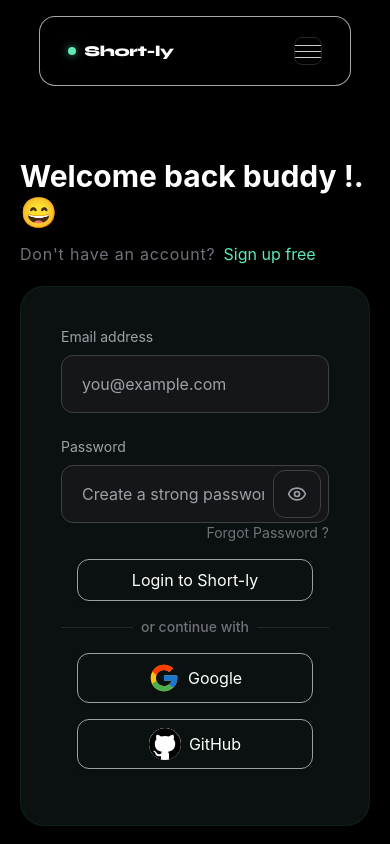
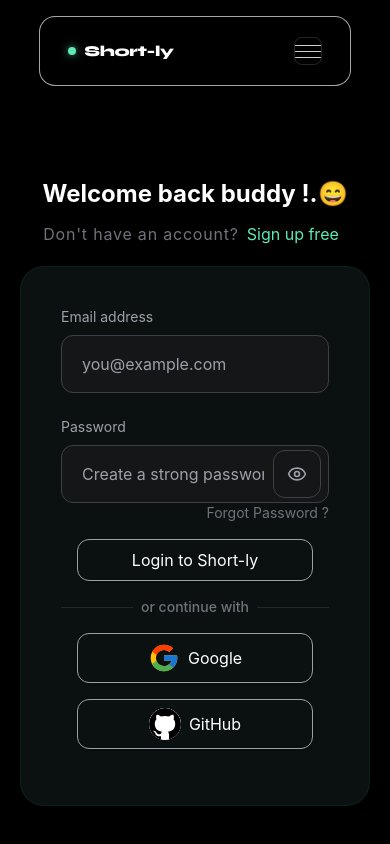
Before and after one commit to WorkingPiyush/Short-ly, a React (Vite) app in the folder FRONTEND/: page /login in a window 390 px wide. Shown: the top 844 px of the page. Built offline with nearby package versions, Linux system fonts and the light colour scheme; a web font is replaced by a local one.

Commit message:
feat: improve login and signup UI with animations

```diff
--- a/FRONTEND/src/Pages/Auth/Login.jsx
+++ b/FRONTEND/src/Pages/Auth/Login.jsx
@@ -1,6 +1,7 @@
 import React, { useState } from 'react'
 import { Eye, EyeOff } from "lucide-react";
 import { Link } from 'react-router-dom';
+import FadeUp from '../../animation/framer-motion';
 const googleIcon = "/icons8-google.svg";
 const githubIcon = "/github-142-svgrepo-com.svg";
 
@@ -8,12 +9,14 @@
     const [showPassword, setShowPassword] = useState(false);
     return (
         <div className="min-h-screen bg-black flex flex-col items-center justify-center pt-20">
-
-            <div className='w-full max-w-xl flex flex-col gap-3 py-5 md:py-10'>
-                <h1 className='font-bold text-3xl md:text-4xl'>Welcome back buddy !.😄</h1>
+            <FadeUp>
+                <div className='w-full flex flex-col items-center gap-3 py-5 md:py-10'>
+                    <h1 className='font-bold text-2xl md:text-4xl'>Welcome back buddy !.😄</h1>
                     <div><span className='text-zinc-500 tracking-wider'>Don&apos;t have an account?</span><Link className='p-2 text-emerald-300' to="/signup">Sign up free</Link></div>
                 </div>
+            </FadeUp>
 
+            <FadeUp>
                 <div className="w-full max-w-xl rounded-3xl border border-emerald-500/10 bg-[#0b1110] p-10 shadow-xl">
                     <form className="space-y-6">
 
@@ -83,6 +86,8 @@
                         <button className='py-2 px-20 border border-zinc-400 flex gap-2 justify-center items-center shadow rounded-xl cursor-pointer hover:scale-102 transition-all'><img className='h-8 w-8 bg-white rounded-full' src={githubIcon} alt="github" />GitHub</button>
                     </div>
                 </div>
+            </FadeUp>
+
         </div>
     )
 }
--- a/FRONTEND/src/Pages/Auth/Signup.jsx
+++ b/FRONTEND/src/Pages/Auth/Signup.jsx
@@ -3,6 +3,7 @@
 import { Eye, EyeOff } from "lucide-react";
 import { Link } from 'react-router-dom';
 import PasswordStrength from '../../components/PasswordStrength';
+import FadeUp from '../../animation/framer-motion';
 const googleIcon = "/icons8-google.svg";
 const githubIcon = "/github-142-svgrepo-com.svg";
 
@@ -15,12 +16,14 @@
     }
     return (
         <div className="min-h-screen bg-black flex flex-col items-center justify-center pt-20">
-
-            <div className='w-full max-w-xl flex flex-col gap-3 py-5 md:py-10'>
+            <FadeUp>
+                <div className='w-full max-w-xl flex flex-col items-center gap-3 py-5 md:py-10'>
                     <h1 className='font-bold text-3xl md:text-4xl'>Create your account</h1>
                     <div><span className='text-zinc-500 tracking-wider'>Already have one?</span><Link className='p-2 text-emerald-300' to="/login">Log in here</Link></div>
                 </div>
+            </FadeUp>
 
+            <FadeUp>
                 <div className="w-full max-w-xl rounded-3xl border border-emerald-500/10 bg-[#0b1110] p-10 shadow-xl">
                     <form className="space-y-6">
                         {/* Name row */}
@@ -131,6 +134,8 @@
                         .
                     </div>
                 </div>
+            </FadeUp>
+
         </div>
     )
 }
```
Lines whose indentation alone changed are shown as unchanged.
